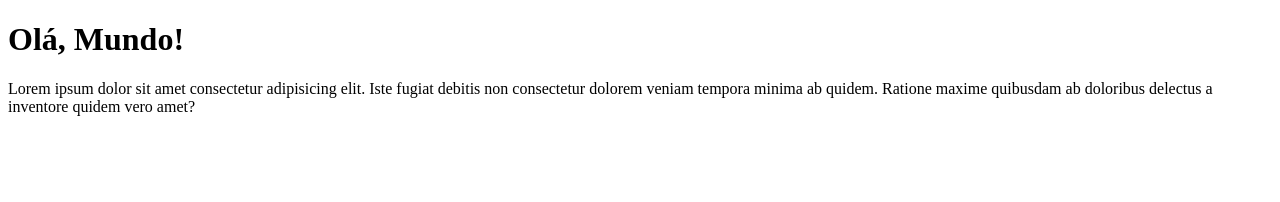
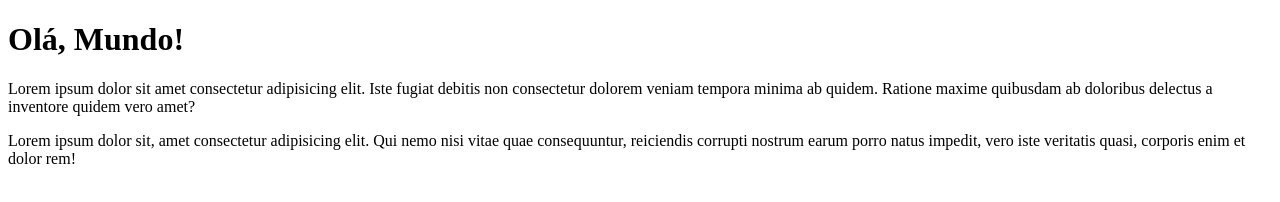
Before and after one commit to jonatandosreisp/Ola-Mundo, a plain HTML site: page index.html in a window 1280 px wide. Drawn offline with Linux system fonts and the light colour scheme.

Commit message:
Update index.html

```diff
--- a/index.html
+++ b/index.html
@@ -8,5 +8,8 @@
         <p>
             Lorem ipsum dolor sit amet consectetur adipisicing elit. Iste fugiat debitis non consectetur dolorem veniam tempora minima ab quidem. Ratione maxime quibusdam ab doloribus delectus a inventore quidem vero amet?
         </p>
+        <p>
+            Lorem ipsum dolor sit, amet consectetur adipisicing elit. Qui nemo nisi vitae quae consequuntur, reiciendis corrupti nostrum earum porro natus impedit, vero iste veritatis quasi, corporis enim et dolor rem!
+        </p>
     </body>
 </html>
```
